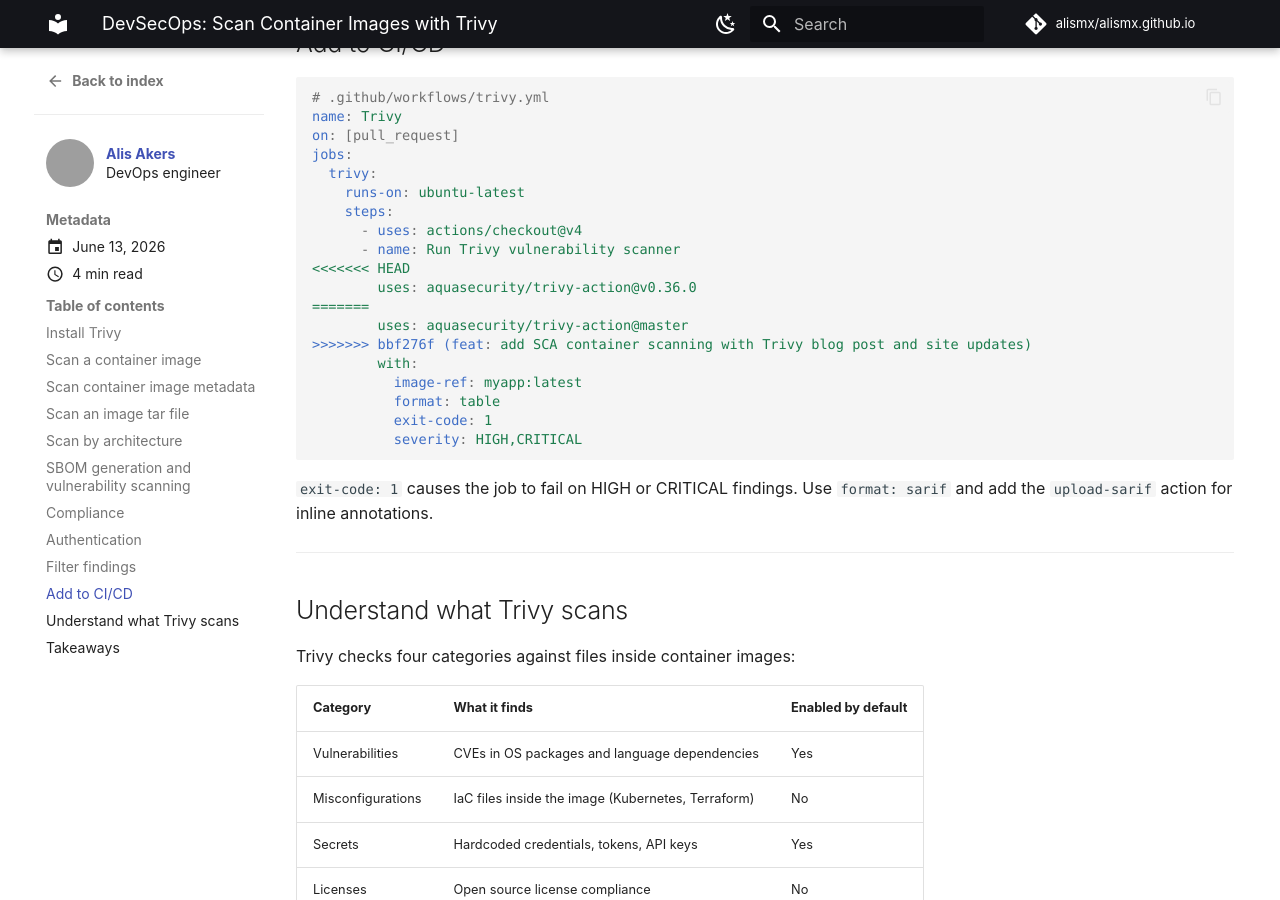
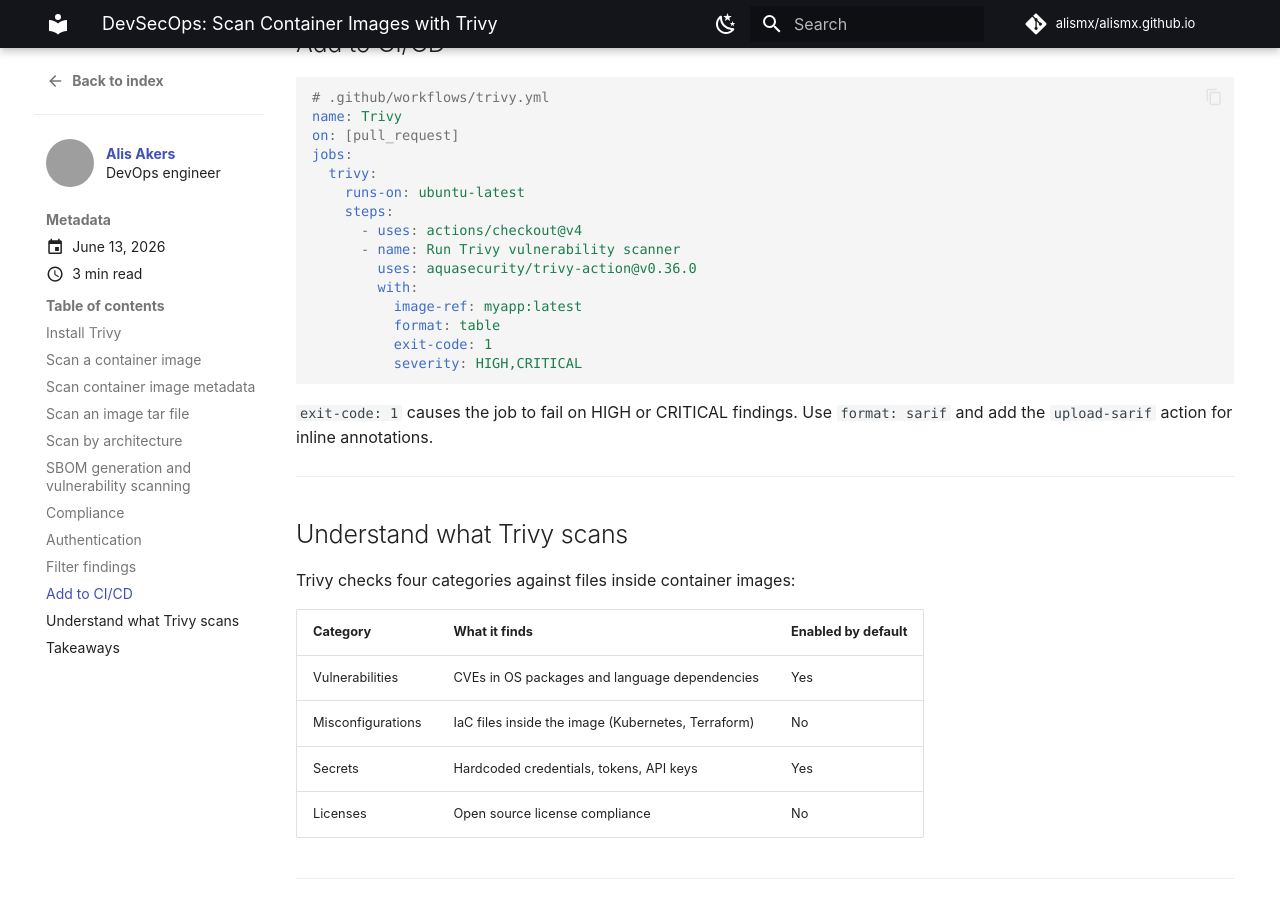
Before and after one commit to alismx/alismx.github.io, an MkDocs documentation site: the page built from docs/blog/posts/2026/06/sca-container-trivy.md, in a window 1280 px wide and 900 px high, scrolled down 3490 px. Built offline with MkDocs 1.6.1 and Material for MkDocs 9.7.7, drawn with Linux system fonts in a browser that asks for light colours; plug-ins that fetch from the network failed and are left out; comment, search, counter and statistics services are not loaded; grey boxes are pictures that could not be loaded.

```diff
--- a/docs/blog/posts/2026/06/sca-container-trivy.md
+++ b/docs/blog/posts/2026/06/sca-container-trivy.md
@@ -209,11 +209,7 @@
     steps:
       - uses: actions/checkout@v4
       - name: Run Trivy vulnerability scanner
-<<<<<<< HEAD
         uses: aquasecurity/trivy-action@v0.36.0
-=======
-        uses: aquasecurity/trivy-action@master
->>>>>>> bbf276f (feat: add SCA container scanning with Trivy blog post and site updates)
         with:
           image-ref: myapp:latest
           format: table
```
